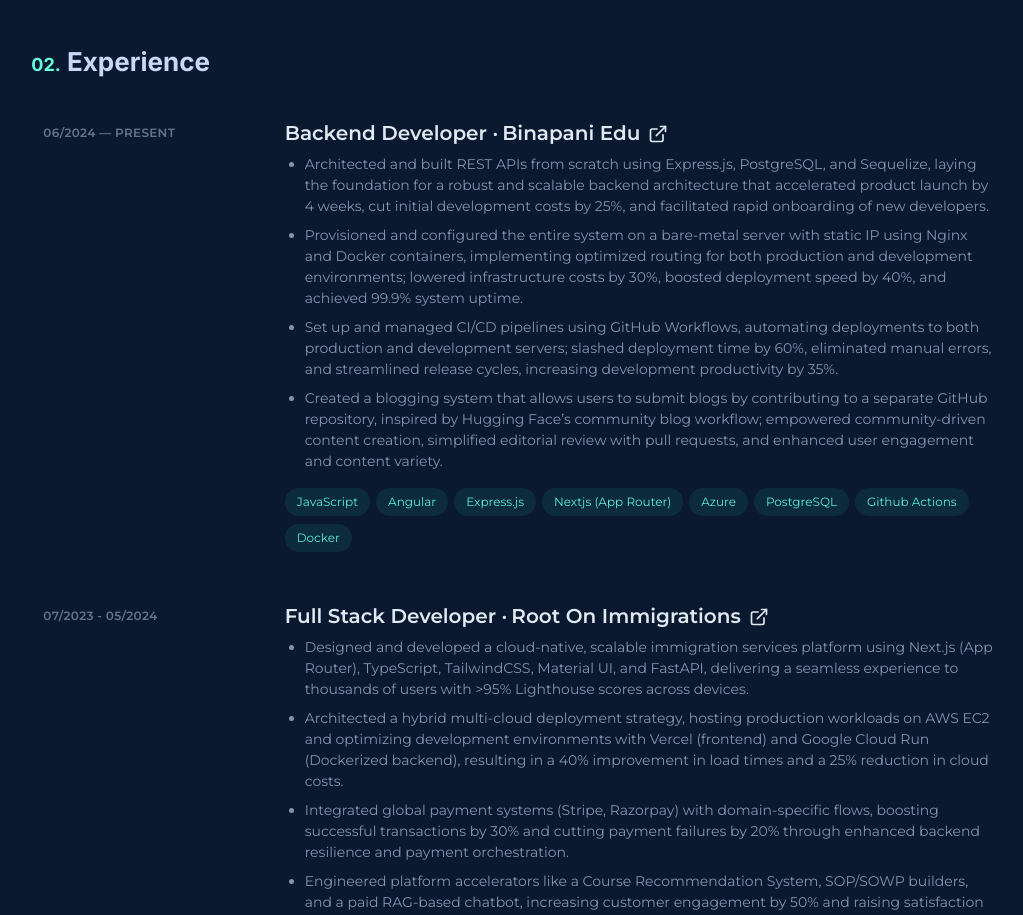
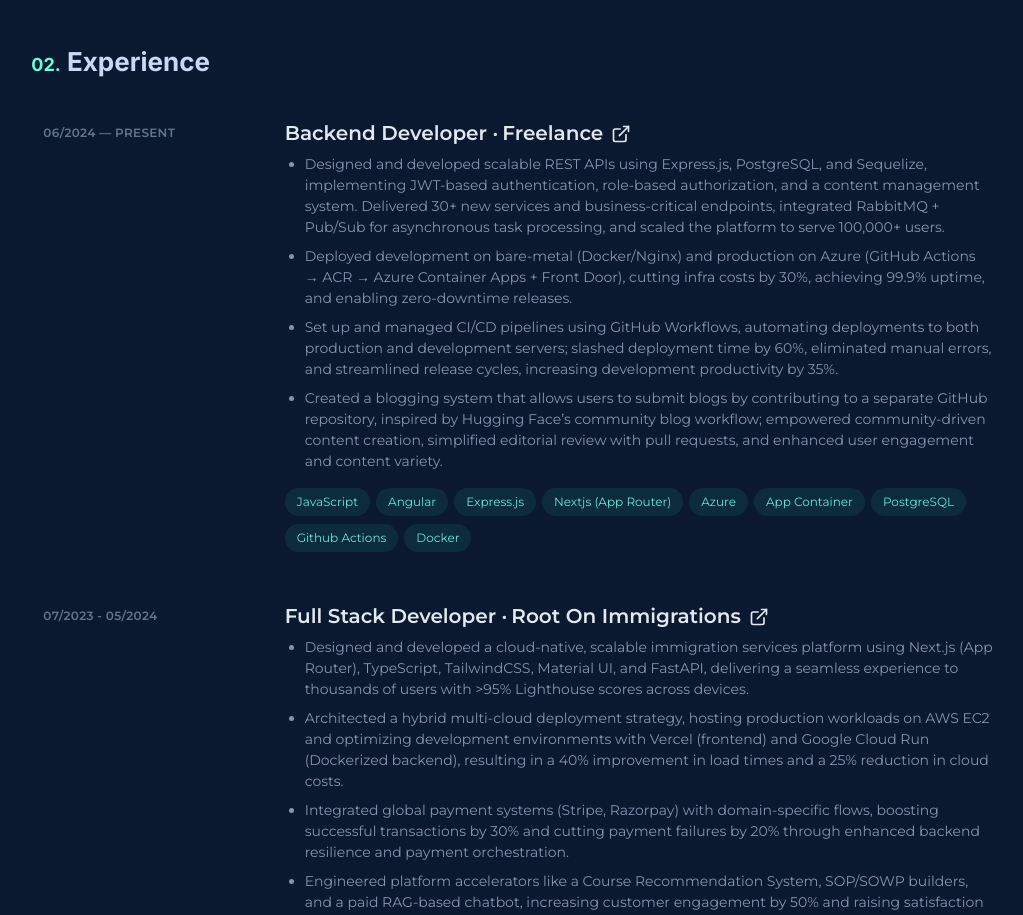
Before and after one commit to ujjwalkirti/ujjwal-portfolio, a Next.js app: page / in a window 1280 px wide. Shown: the part 1300-2215 px from the top of the page, without its empty margins (122-1145 px from the left). Built offline with nearby package versions, Linux system fonts and the light colour scheme; no server answers.

Commit message:
update: job experience section

```diff
--- a/src/constants/index.ts
+++ b/src/constants/index.ts
@@ -9,15 +9,15 @@ export const experiences = [
     {
         date: "06/2024 — Present",
         title: "Backend Developer",
-        company: "Binapani Edu",
+        company: "Freelance",
         description: [
-            "Architected and built REST APIs from scratch using Express.js, PostgreSQL, and Sequelize, laying the foundation for a robust and scalable backend architecture that accelerated product launch by 4 weeks, cut initial development costs by 25%, and facilitated rapid onboarding of new developers.",
-            "Provisioned and configured the entire system on a bare-metal server with static IP using Nginx and Docker containers, implementing optimized routing for both production and development environments; lowered infrastructure costs by 30%, boosted deployment speed by 40%, and achieved 99.9% system uptime.",
+            "Designed and developed scalable REST APIs using Express.js, PostgreSQL, and Sequelize, implementing JWT-based authentication, role-based authorization, and a content management system. Delivered 30+ new services and business-critical endpoints, integrated RabbitMQ + Pub/Sub for asynchronous task processing, and scaled the platform to serve 100,000+ users.",
+            "Deployed development on bare-metal (Docker/Nginx) and production on Azure (GitHub Actions → ACR → Azure Container Apps + Front Door), cutting infra costs by 30%, achieving 99.9% uptime, and enabling zero-downtime releases.",
             "Set up and managed CI/CD pipelines using GitHub Workflows, automating deployments to both production and development servers; slashed deployment time by 60%, eliminated manual errors, and streamlined release cycles, increasing development productivity by 35%.",
             "Created a blogging system that allows users to submit blogs by contributing to a separate GitHub repository, inspired by Hugging Face’s community blog workflow; empowered community-driven content creation, simplified editorial review with pull requests, and enhanced user engagement and content variety."
         ],
         website: "https://binapani.com/",
-        technologies: ["JavaScript", "Angular", "Express.js", "Nextjs (App Router)", "Azure", "PostgreSQL", "Github Actions", "Docker"],
+        technologies: ["JavaScript", "Angular", "Express.js", "Nextjs (App Router)", "Azure", "App Container", "PostgreSQL", "Github Actions", "Docker"],
     },
     {
         date: "07/2023 - 05/2024",
```
